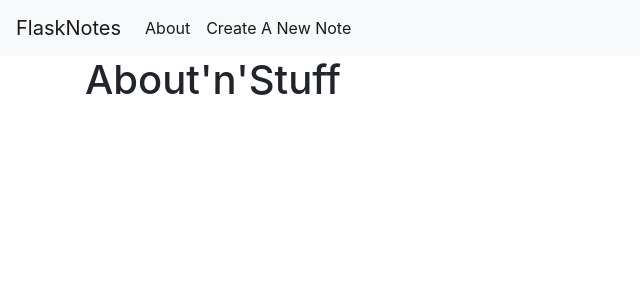
After one commit to reotch/flask_notes, a Flask app: page /about in a window 1280 px wide. The commit adds this page. Shown: the top 300 px of the page, without its empty margins (0-640 px from the left). Run offline with Flask 2, Linux system fonts and the light colour scheme; some libraries are stand-ins or nearby versions.

Commit message:
added 'about.html'

```diff
--- a/app.py
+++ b/app.py
@@ -29,6 +29,10 @@ def index():
 
     return render_template('index.html', notes=notes)
 
+@app.route('/about')
+def about():
+    return render_template('about.html')
+
 @app.route('/create/', methods=('GET', 'POST'))
 def create():
     conn = get_db_connection()
--- /dev/null
+++ b/templates/about.html
@@ -0,0 +1,7 @@
+{% extends 'base.html' %}
+
+{% block title %}About{% endblock %}
+
+{% block content %}
+    <h1>About'n'Stuff</h1>
+{% endblock %}
--- a/templates/base.html
+++ b/templates/base.html
@@ -19,7 +19,7 @@
         <div class="collapse navbar-collapse" id="navbarNav">
             <ul class="navbar-nav">
             <li class="nav-item active">
-                <a class="nav-link" href="#">About</a>
+                <a class="nav-link" href="{{ url_for('about') }}">About</a>
             </li>
             <li class="nav-item active">
                 <a href="{{ url_for('create') }}" class="nav-link">Create A New Note</a>
--- a/templates/create.html
+++ b/templates/create.html
@@ -6,7 +6,7 @@
     <div class="form-group">
         <label for="content">Note Content</label>
         <textarea type="text" name="content"
-               placeholder="Note content, you can use Markdown syntax" class="form-control"
+               placeholder="You can use Markdown syntax" class="form-control"
                value="{{ request.form['content'] }}" autofocus rows="15"></textarea>
     </div>
 
--- a/templates/index.html
+++ b/templates/index.html
@@ -8,7 +8,7 @@
                 <span class="badge badge-primary">#{{ note['id'] }}</span>
                 <span class="badge badge-default">{{ note['created'] }}</span>
                 <hr>
-                <p>{{ note['content'] |safe }}</p>
+                <p>{{ note['content'] | safe }}</p>
             </div>
         </div>
         <hr>
```
